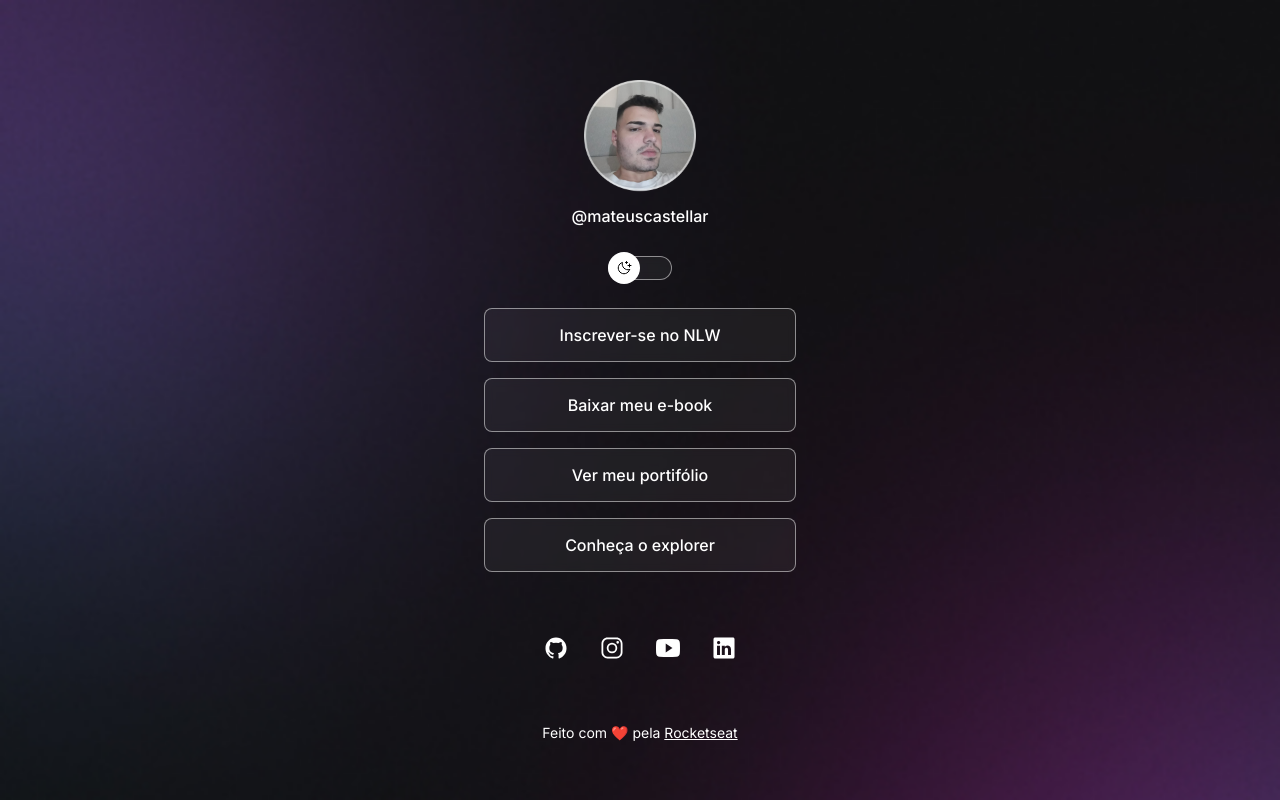
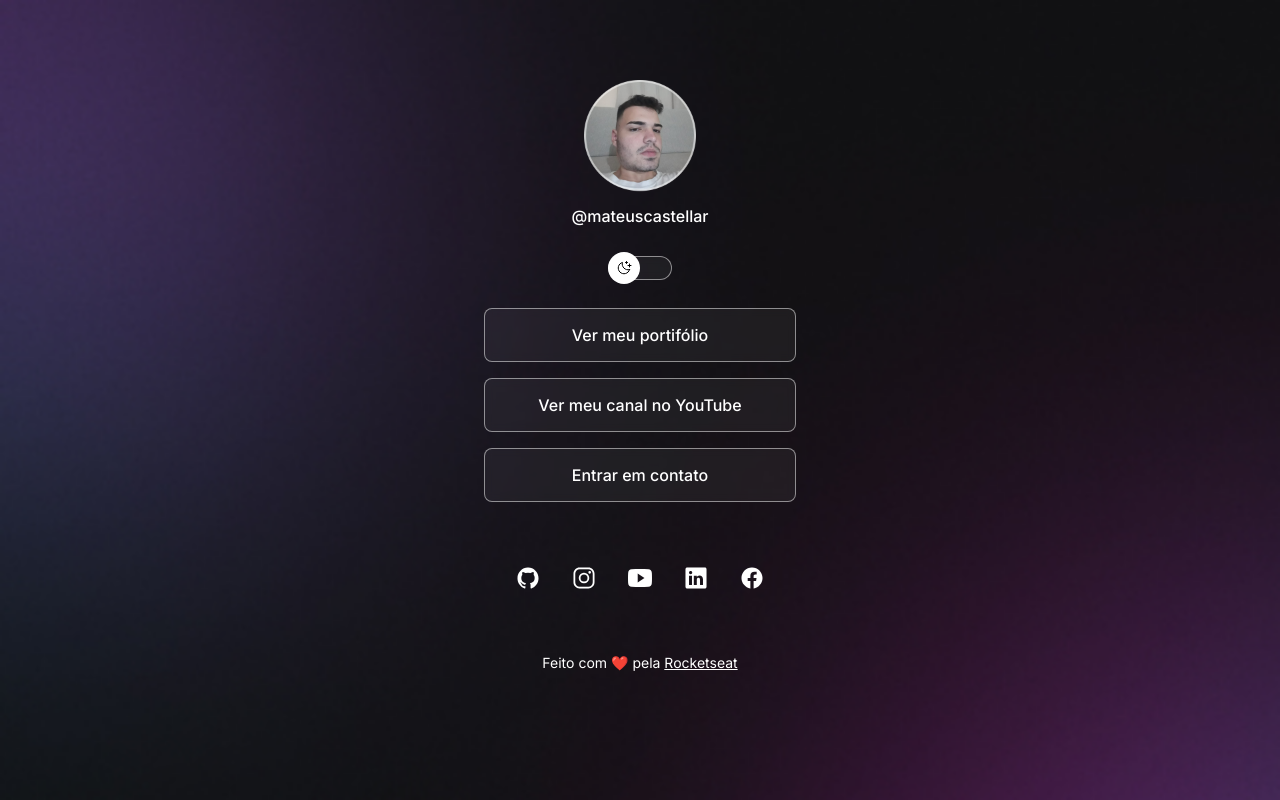
Before and after one commit to Mateus-Castellar/dev-links, a plain HTML site: page index.html in a window 1280 px wide. Drawn offline with nearby package versions, Linux system fonts and the light colour scheme.

Commit message:
✅ add social links

```diff
--- a/index.html
+++ b/index.html
@@ -31,36 +31,51 @@
 
       <ul>
         <li>
-          <a href="#">Inscrever-se no NLW</a>
-        </li>
-        <li>
-          <a href="#">Baixar meu e-book</a>
-        </li>
-        <li>
           <a target="_blank" href="https://github.com/Mateus-Castellar"
             >Ver meu portifólio</a
           >
         </li>
         <li>
-          <a href="#">Conheça o explorer</a>
+          <a
+            target="_blank"
+            href="https://www.youtube.com/channel/UCyYcTyi35UNxa4tXa9QbIxw"
+            >Ver meu canal no YouTube</a
+          >
+        </li>
+        <li>
+          <a
+            target="_blank"
+            href="https://wa.me/5514999052865?text=Ol%C3%A1+Mateus%2C+estou+entrando+em+contato+atrav%C3%A9s+do+seu+agregador+de+links"
+            >Entrar em contato</a
+          >
         </li>
       </ul>
 
       <div id="social-links">
-        <a href="#">
+        <a target="_blank" href="https://github.com/Mateus-Castellar">
           <ion-icon name="logo-github"></ion-icon>
         </a>
 
-        <a href="#">
+        <a target="_blank" href="https://www.instagram.com/mateus_castellar/">
           <ion-icon name="logo-instagram"></ion-icon>
         </a>
 
-        <a href="#">
+        <a
+          target="_blank"
+          href="https://www.youtube.com/channel/UCyYcTyi35UNxa4tXa9QbIxw"
+        >
           <ion-icon name="logo-youtube"></ion-icon>
         </a>
 
-        <a href="#">
+        <a target="_blank" href="https://www.linkedin.com/in/mateuscastellar/">
           <ion-icon name="logo-linkedin"></ion-icon>
+        </a>
+
+        <a
+          target="_blank"
+          href="https://www.facebook.com/profile.php?id=100011362928504"
+        >
+          <ion-icon name="logo-facebook"></ion-icon>
         </a>
       </div>
 
```
